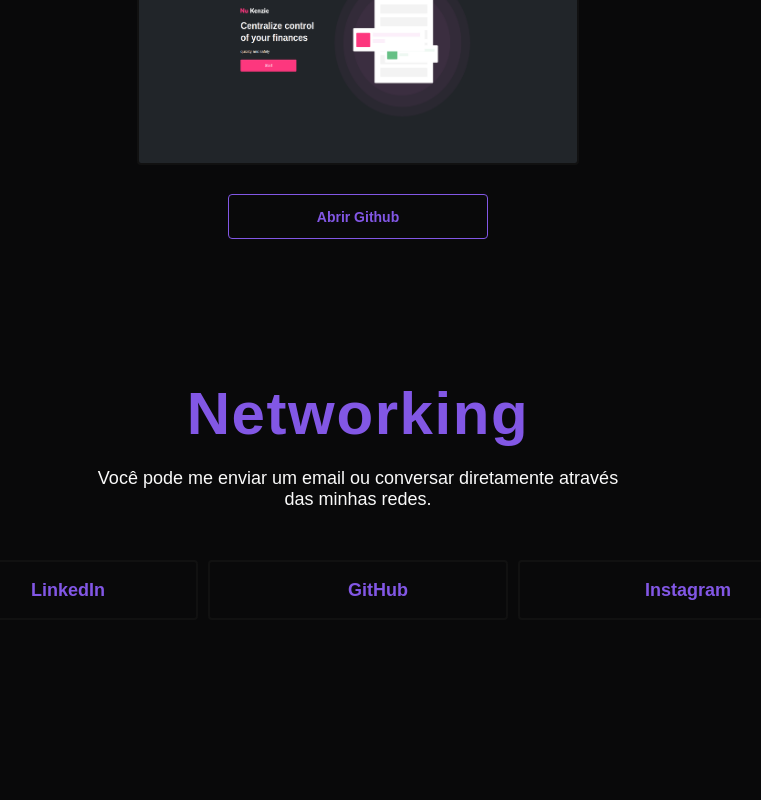
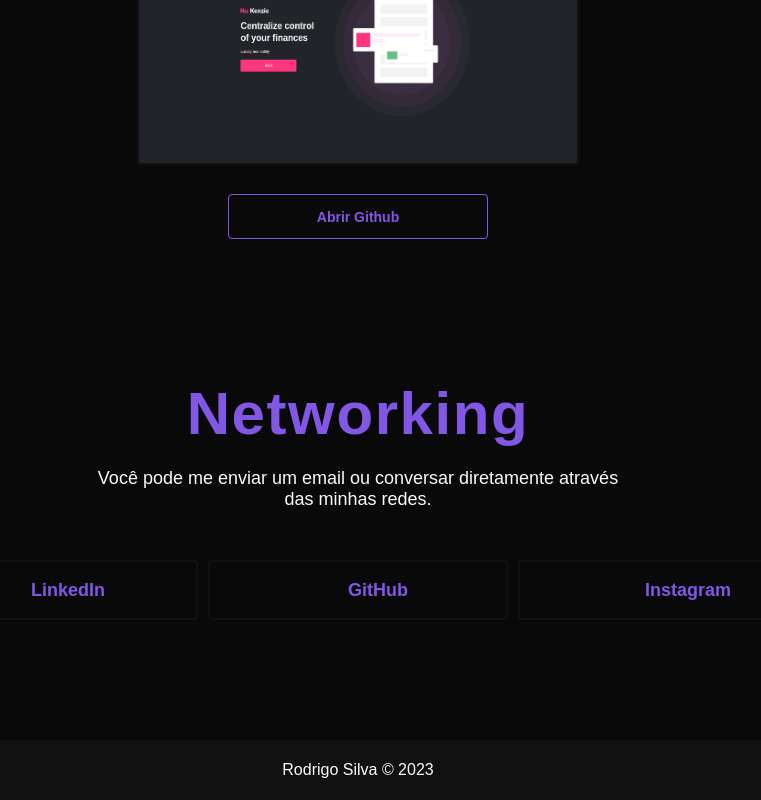
Before and after one commit to Rodrigodeveloperjr/portfolio_v2, a React (Vite) app: page / in a window 1280 px wide. Shown: the part 4581-5381 px from the top of the page, without its empty margins (282-1043 px from the left). Before the commit the page ends 5321 px from the top, so only its background shows below. Built offline with nearby package versions, Linux system fonts and the light colour scheme; some icons are missing.

Commit message:
Feat: component Footer created and styled with my name and copyright

```diff
--- a/src/App.tsx
+++ b/src/App.tsx
@@ -7,6 +7,7 @@ import { Services } from "./components/Services";
 import { Knowledge } from "./components/Knowledge";
 import { MyProjects } from "./components/MyProjects";
 import { Contact } from "./components/Contact";
+import { Footer } from "./components/Footer";
 
 const App = () => {
   return (
@@ -21,6 +22,7 @@ const App = () => {
         <MyProjects />
         <Contact />
       </div>
+      <Footer />
     </React.Fragment>
   );
 };
--- /dev/null
+++ b/src/components/Footer/index.tsx
@@ -0,0 +1,11 @@
+import { Container } from "./style";
+
+const Footer = () => {
+  return (
+    <Container>
+      <p>Rodrigo Silva © 2023</p>
+    </Container>
+  );
+};
+
+export { Footer };
--- /dev/null
+++ b/src/components/Footer/style.ts
@@ -0,0 +1,15 @@
+import styled from "styled-components";
+
+const Container = styled.footer`
+  width: 100%;
+  height: 60px;
+
+  display: flex;
+  flex-direction: row;
+  justify-content: center;
+  align-items: center;
+
+  background-color: var(--black-color-two);
+`;
+
+export { Container };
--- a/src/components/Project/style.ts
+++ b/src/components/Project/style.ts
@@ -3,11 +3,9 @@ import styled, { keyframes } from "styled-components";
 const upScreen = keyframes`
    from {
     opacity: 0;
-    transform: translateY(10%);
   }
   to {
     opacity: 1;
-    transform: translateY(0%);
   }
 `;
 
```
